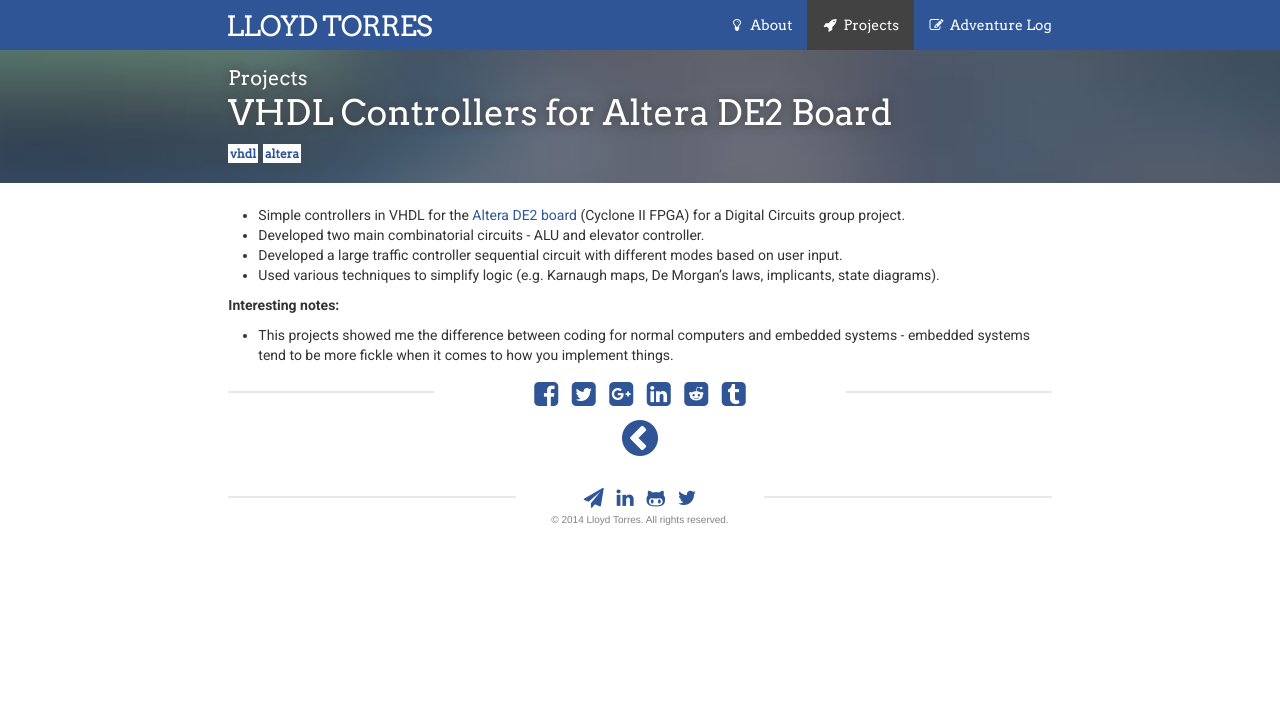
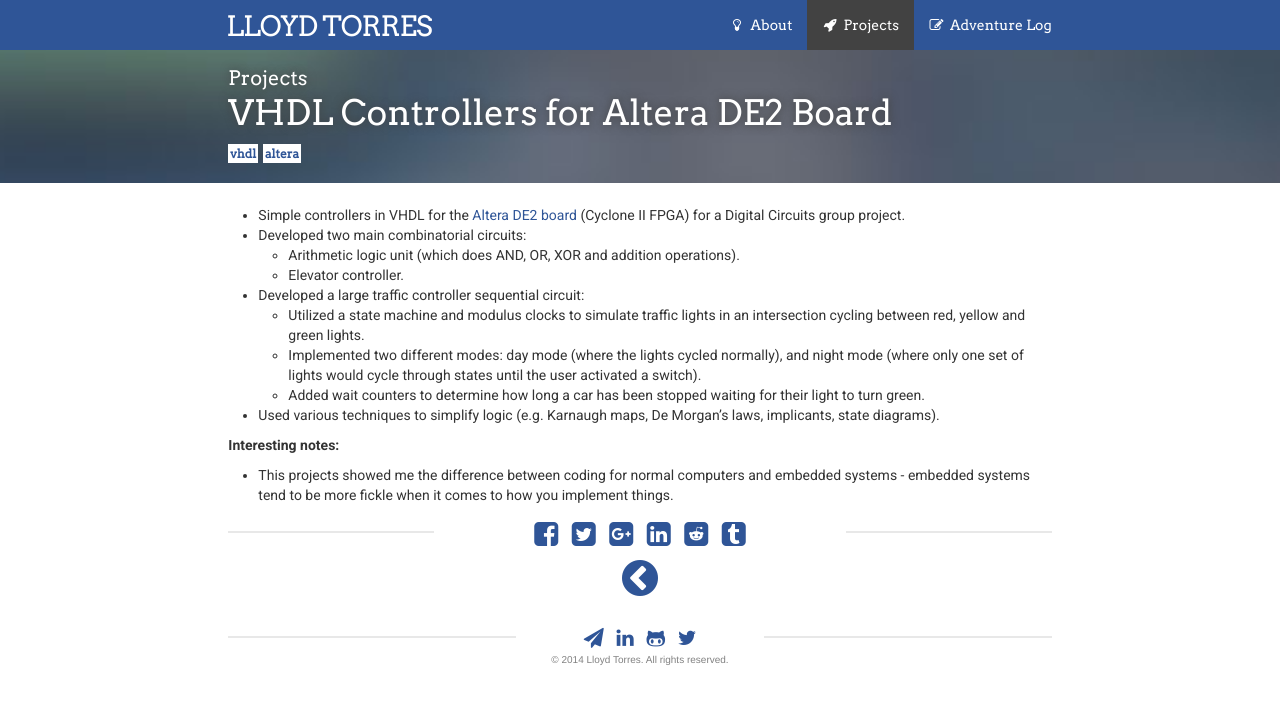
Before and after one commit to lloydtorres/lloydtorres.github.io, a Jekyll site: the page built from vhdl.md, in a window 1280 px wide. Shown: the top 704 px of the page. Built offline with Jekyll 4.4.1, drawn with Linux system fonts in a browser that asks for light colours; nearby versions of some CDN libraries.

Commit message:
Add info to VHDL project

```diff
--- a/vhdl.md
+++ b/vhdl.md
@@ -16,8 +16,13 @@ sequence: -3
 
 * Simple controllers in VHDL for the [Altera DE2 board](http://www.altera.com/education/univ/materials/boards/de2/unv-de2-board.html)
 (Cyclone II FPGA) for a Digital Circuits group project.
-* Developed two main combinatorial circuits - ALU and elevator controller.
-* Developed a large traffic controller sequential circuit with different modes based on user input.
+* Developed two main combinatorial circuits:
+    * Arithmetic logic unit (which does AND, OR, XOR and addition operations).
+    * Elevator controller.
+* Developed a large traffic controller sequential circuit:
+    * Utilized a state machine and modulus clocks to simulate traffic lights in an intersection cycling between red, yellow and green lights.
+    * Implemented two different modes: day mode (where the lights cycled normally), and night mode (where only one set of lights would cycle through states until the user activated a switch).
+    * Added wait counters to determine how long a car has been stopped waiting for their light to turn green.
 * Used various techniques to simplify logic (e.g. Karnaugh maps, De Morgan's laws, implicants, state diagrams).
 
 **Interesting notes:**
```
